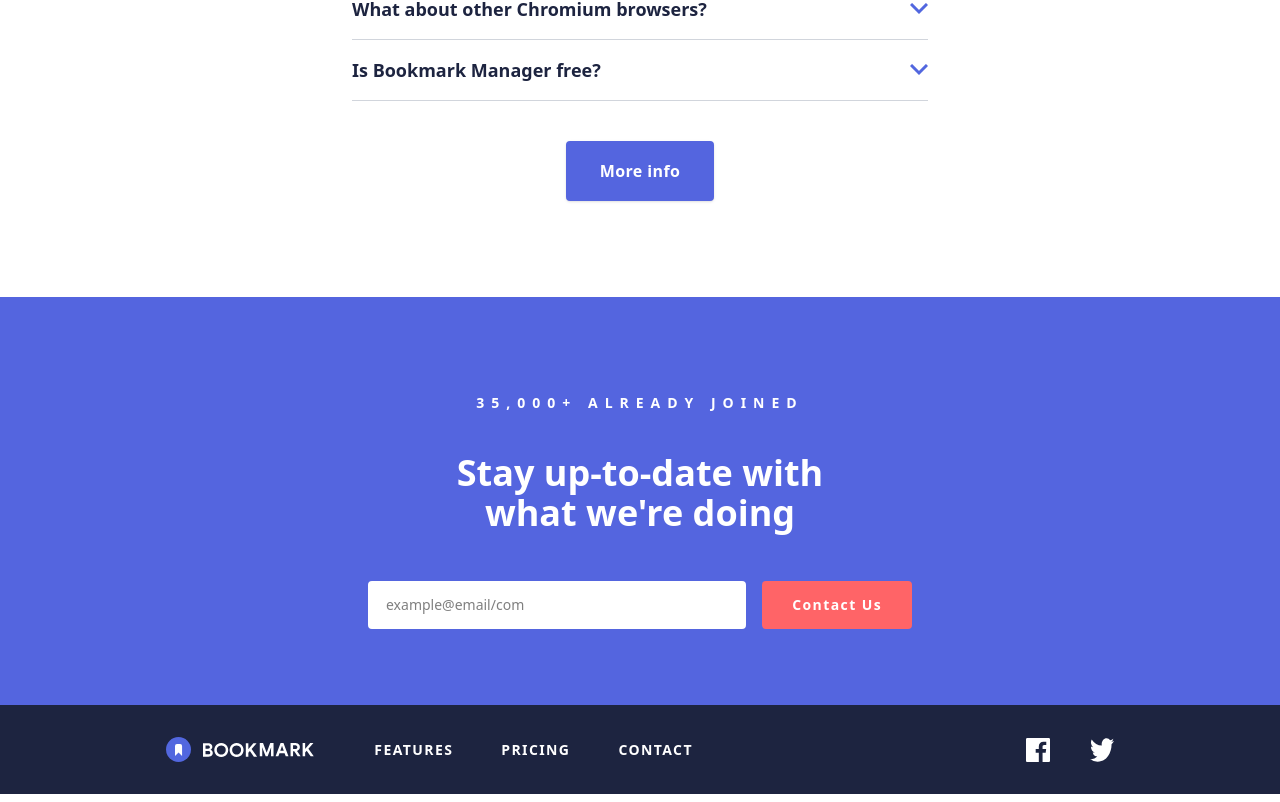
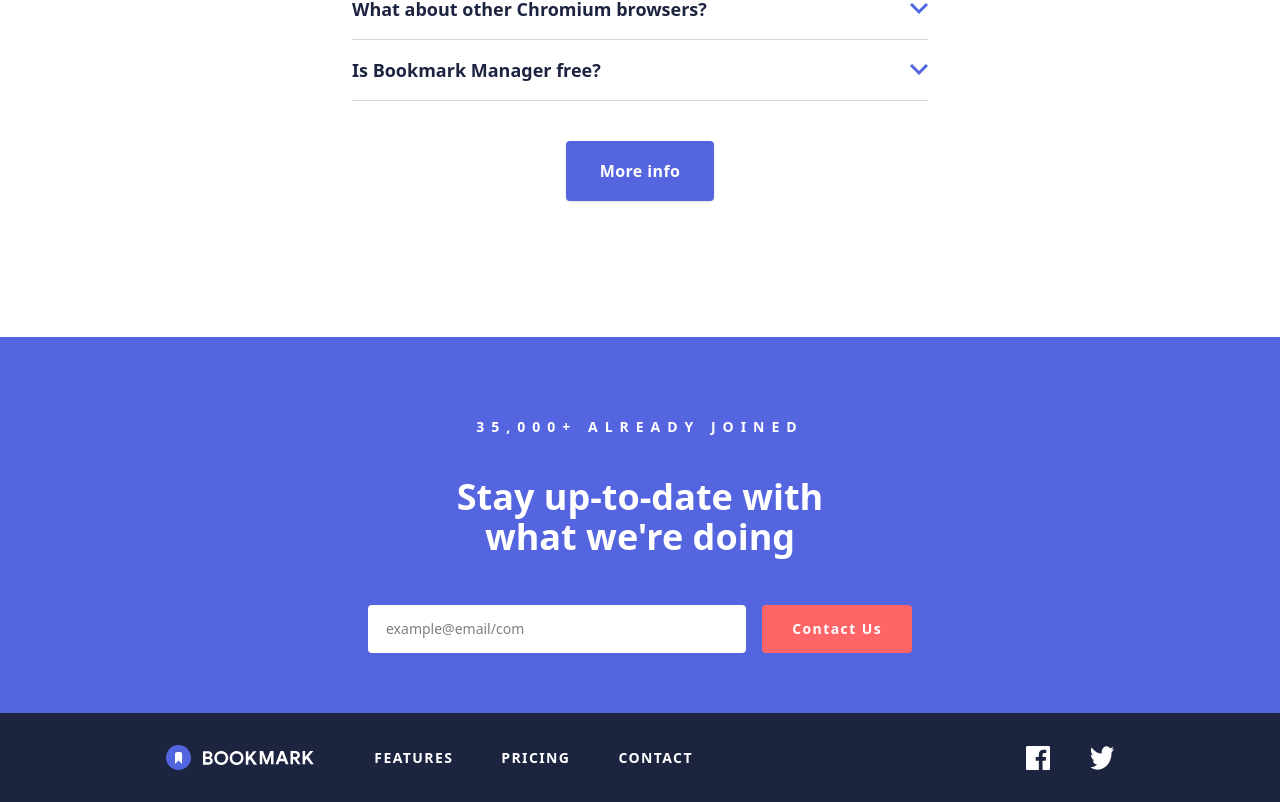
Before and after one commit to JlBestMc/S5.-Landing-Page-React, a React (Vite) app: page / in a window 1280 px wide. Shown: the part 1532-2334 px from the top of the page. Built offline with nearby package versions, Linux system fonts and the light colour scheme.

Commit message:
Feature component fixed

```diff
--- a/src/components/organismes/ContactUs.tsx
+++ b/src/components/organismes/ContactUs.tsx
@@ -2,7 +2,7 @@ import EmailForm from "../molecules/EmailForm";
 
 export default function ContactUs() {
   return (
-    <section className="bg-[#5465df] mx-auto py-14">
+    <section className="bg-[#5465df] mx-auto py-10 mt-20">
       <div className="flex flex-col items-center justify-center">
         <p
           className="text-white text-sm font-semibold text-center my-10"
--- a/src/components/organismes/Features.tsx
+++ b/src/components/organismes/Features.tsx
@@ -23,7 +23,7 @@ export default function Features() {
         </p>
       </div>
       <div className="grid justify-center justify-items-center">
-        <menu className="flex flex-col md:grid md:grid-cols-3 w-[80%] gap-6 md:justify-items-center border-b border-gray-300 mb-30 md:mb-20">
+        <menu className="flex flex-col md:grid md:grid-cols-3 w-[65%] gap-6 md:justify-items-center border-b border-gray-300 mb-30 md:mb-20">
           <hr className="md:hidden opacity-25" />
           {Object.keys(FEATURES).map((key) => (
             <div key={FEATURES[key].tabTitle}>
```
